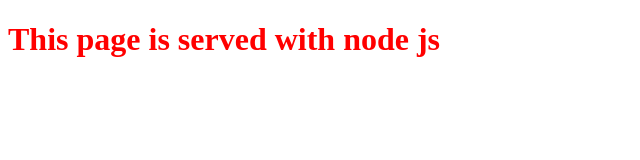
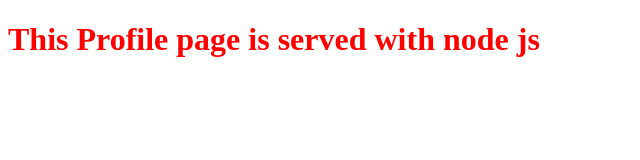
Before and after one commit to kencal20/Back_end-I, a website: page Public/Profile.html in a window 1280 px wide. Shown: the whole page, without its empty margins (0-640 px from the left). Drawn offline with Linux system fonts and the light colour scheme.

Commit message:
profile.html update

```diff
--- a/Public/Profile.html
+++ b/Public/Profile.html
@@ -10,7 +10,7 @@
 
 <body>
     <h1>
-        This page is served with node js
+        This Profile page is served with node js
     </h1>
 </body>
 
```
